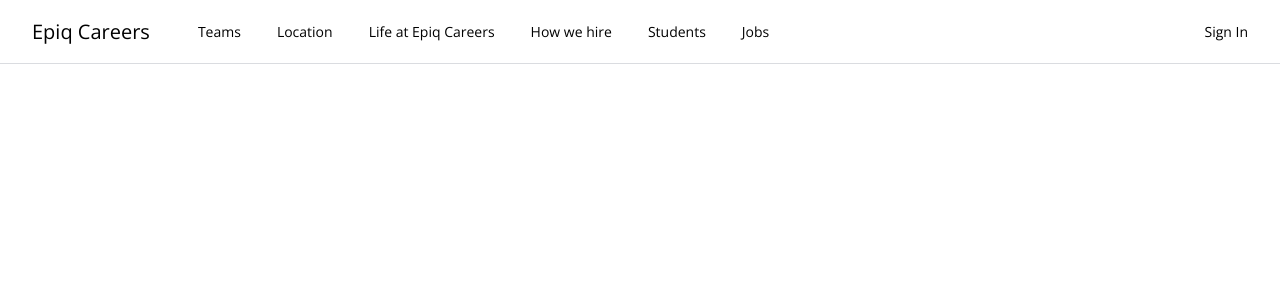
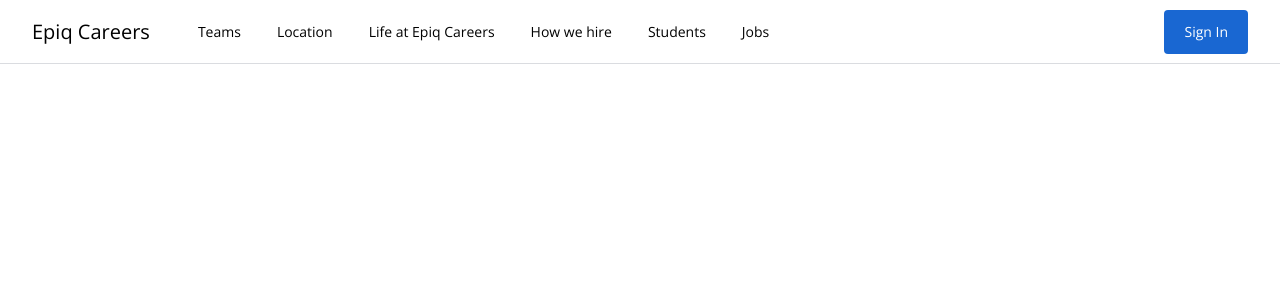
Before and after one commit to Epiq122/job-search, a Vue app: page / in a window 1280 px wide. Shown: the top 300 px of the page. Built offline with nearby package versions, Linux system fonts and the light colour scheme; the HTML template or start-up script is replaced by a standard one.

Commit message:
Update Prettier configuration and ActionButton styling

```diff
--- a/src/components/ActionButton.vue
+++ b/src/components/ActionButton.vue
@@ -1,9 +1,13 @@
 <script>
 export default {
-  name: 'ActionButton'
+  name: 'ActionButton',
 };
 </script>
 
 <template>
-  <button>Sign In</button>
+  <button
+    class="hover:shadow-blue rounded border-0 bg-brand-blue-1 px-5 py-3 font-medium text-white"
+  >
+    Sign In
+  </button>
 </template>
--- a/tailwind.config.js
+++ b/tailwind.config.js
@@ -1,6 +1,6 @@
 // tailwind.config.js
 
-const defaultTheme = require('tailwindcss/defaultTheme')
+const defaultTheme = require('tailwindcss/defaultTheme');
 
 module.exports = {
   purge: ['./index.html', './src/**/*.{vue,js,ts,jsx,tsx}'],
@@ -8,17 +8,20 @@ module.exports = {
   theme: {
     extend: {
       fontFamily: {
-        sans: ['Open Sans', ...defaultTheme.fontFamily.sans]
+        sans: ['Open Sans', ...defaultTheme.fontFamily.sans],
       },
       colors: {
         'brand-gray-1': '#dadce0',
         'brand-blue-1': '#1967d2',
-        'brand-green-1': '#137333'
-      }
-    }
+        'brand-green-1': '#137333',
+      },
+      boxShadow: {
+        blue: '0 0 3px 3px #4285f4',
+      },
+    },
   },
   variants: {
-    extend: {}
+    extend: {},
   },
-  plugins: ['prettier-plugin-tailwindcss']
-}
+  plugins: ['prettier-plugin-tailwindcss'],
+};
```
Also changed, not shown: .prettierrc.json.
